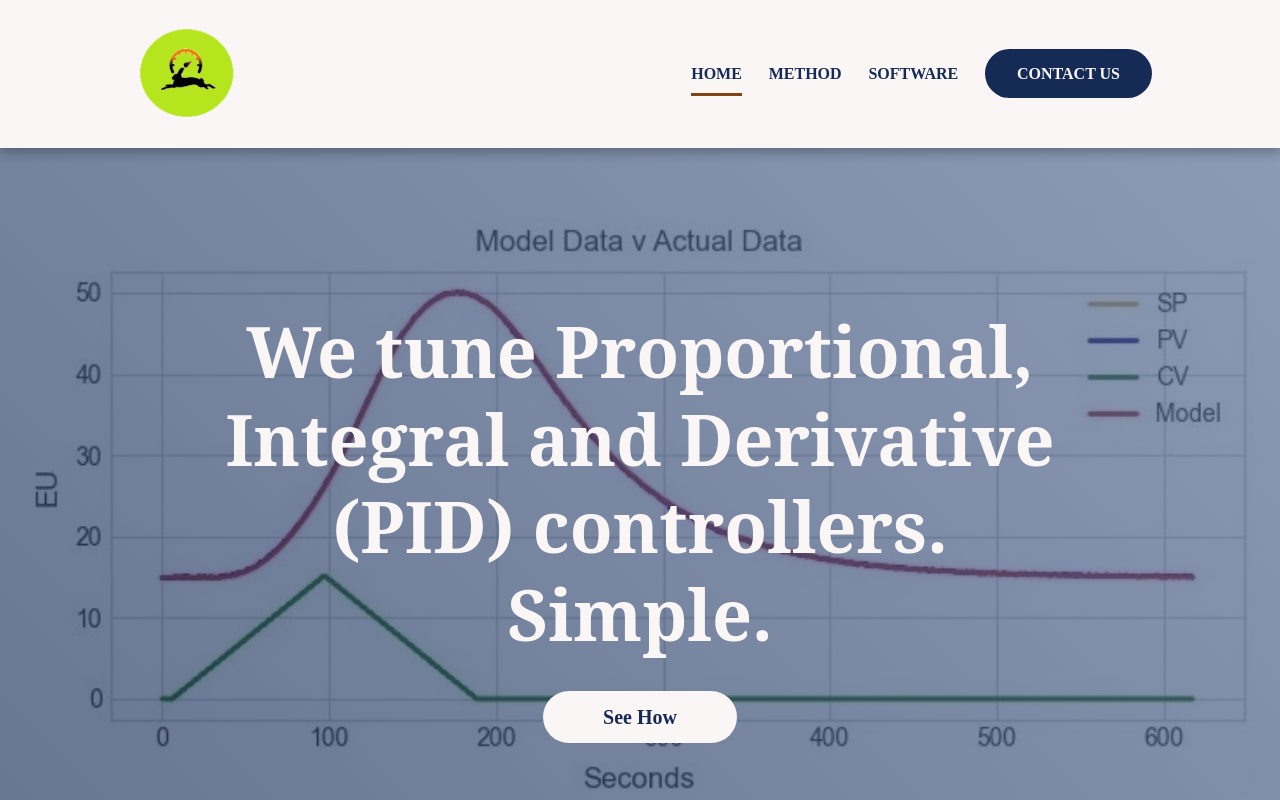
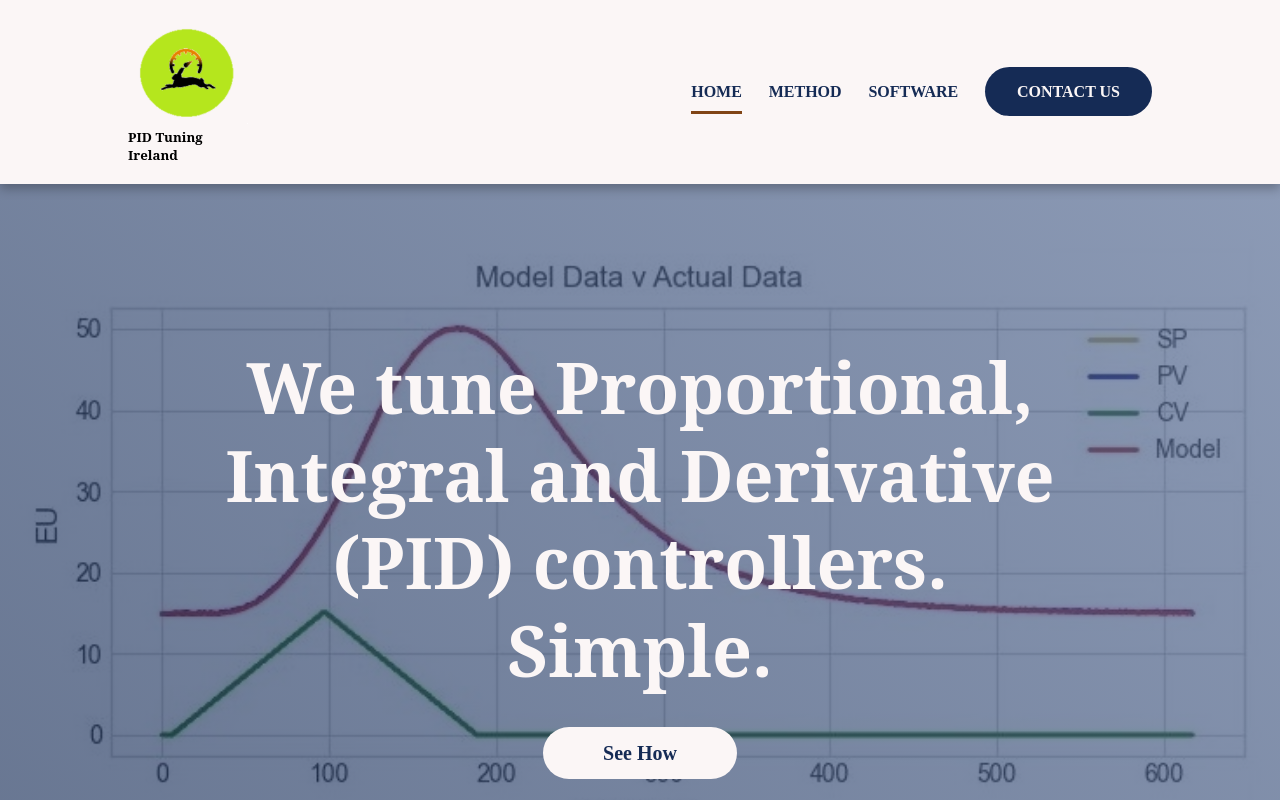
Before and after one commit to PIDTuningIreland/PIDTuningIreland.github.io, a plain HTML site: page index.html in a window 1280 px wide. Shown: the top 800 px of the page. Drawn offline with Linux system fonts and the light colour scheme.

Commit message:
Add files via upload

```diff
--- a/index.html
+++ b/index.html
@@ -25,6 +25,7 @@
             <a href="#home">
               <img src="./images/logo.png" alt="logo" />
             </a>
+            <h5>PID Tuning Ireland</h5>
           </div>
           <div class="hamburger">
             <i class="fas fa-bars"></i>
```
